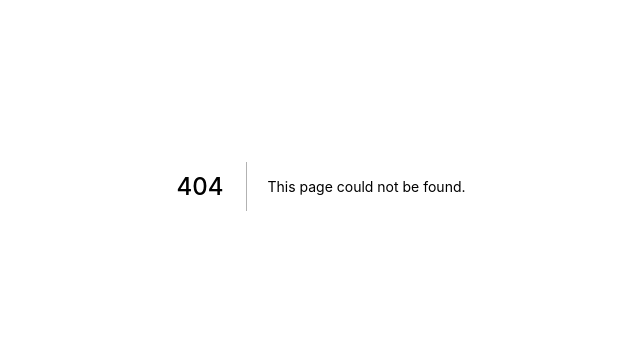
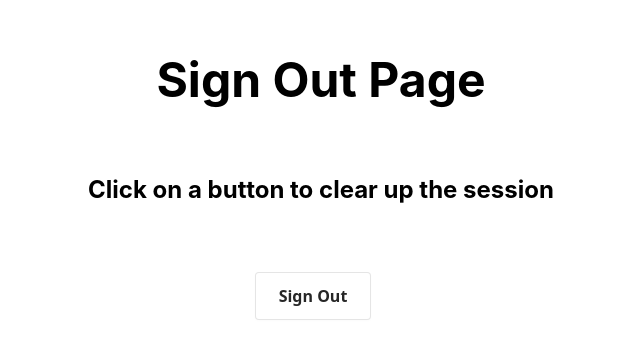
Before and after one commit to agazibaric/next-auth-jwt-role-based-authorization, a Next.js app: page /signOut in a window 1280 px wide. Before the commit this address had no page. Shown: the part 214-558 px from the top of the page, without its empty margins (319-959 px from the left). Built offline with nearby package versions, Linux system fonts and the light colour scheme; no server answers.

Commit message:
fix: rename to sign out

```diff
--- a/const/routes.ts
+++ b/const/routes.ts
@@ -1,7 +1,7 @@
 export const ROUTES = {
   HOME: "/",
   SIGN_IN: "/signIn",
-  LOGOUT: "/logout",
+  SIGN_OUT: "/signOut",
   USER: "/user",
   ADMIN: "/admin",
   UNAUTHORIZED: "/unauthorized",
--- a/pages/api/auth/[...nextauth].ts
+++ b/pages/api/auth/[...nextauth].ts
@@ -7,7 +7,7 @@ import { authService } from "../../../services";
 export const authOptions: NextAuthOptions = {
   pages: {
     signIn: "/signIn",
-    signOut: "/logout",
+    signOut: "/signOut",
   },
   providers: [
     Credentials({
--- a/pages/index.tsx
+++ b/pages/index.tsx
@@ -23,7 +23,7 @@ const HomePage: NextPage = () => {
             subtitle="Authenticate user to create session"
             route="signIn"
           />
-          <Card title="Logout" subtitle="Clear up session" route="logout" />
+          <Card title="Sign Out" subtitle="Clear up session" route="signOut" />
           <Card
             title="User Page"
             subtitle="Only user role has access to it"
--- a/pages/logout.tsx
+++ b/pages/signOut.tsx
@@ -3,8 +3,8 @@ import { signOut } from "next-auth/react";
 import { ROUTES } from "../const";
 import styles from "../styles/Home.module.css";
 
-const LogoutPage: NextPage = () => {
-  const handleLogout = () => {
+const SignOutPage: NextPage = () => {
+  const handleSignOut = () => {
     signOut({
       callbackUrl: ROUTES.HOME,
     })
@@ -15,17 +15,17 @@ const LogoutPage: NextPage = () => {
   return (
     <div className={styles.container}>
       <main className={styles.main}>
-        <h1 className={styles.title}>Logout Page</h1>
+        <h1 className={styles.title}>Sign Out Page</h1>
         <h1 className={styles.description}>
           Click on a button to clear up the session
         </h1>
 
-        <div className={styles.button} onClick={handleLogout}>
-          Logout
+        <div className={styles.button} onClick={handleSignOut}>
+          Sign Out
         </div>
       </main>
     </div>
   );
 };
 
-export default LogoutPage;
+export default SignOutPage;
```
Also changed, not shown: 1 other file (tests, documents, lock files or other folders).
